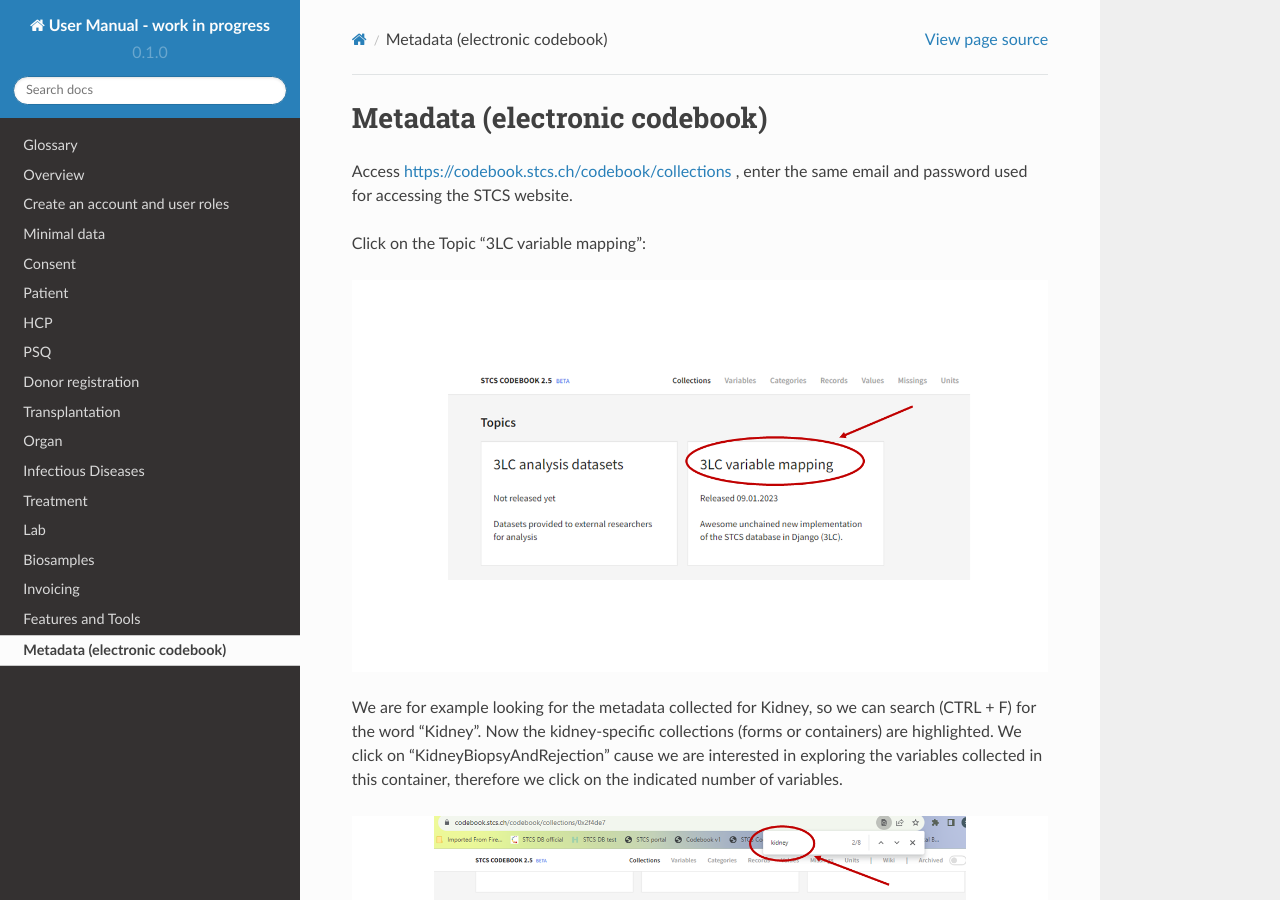
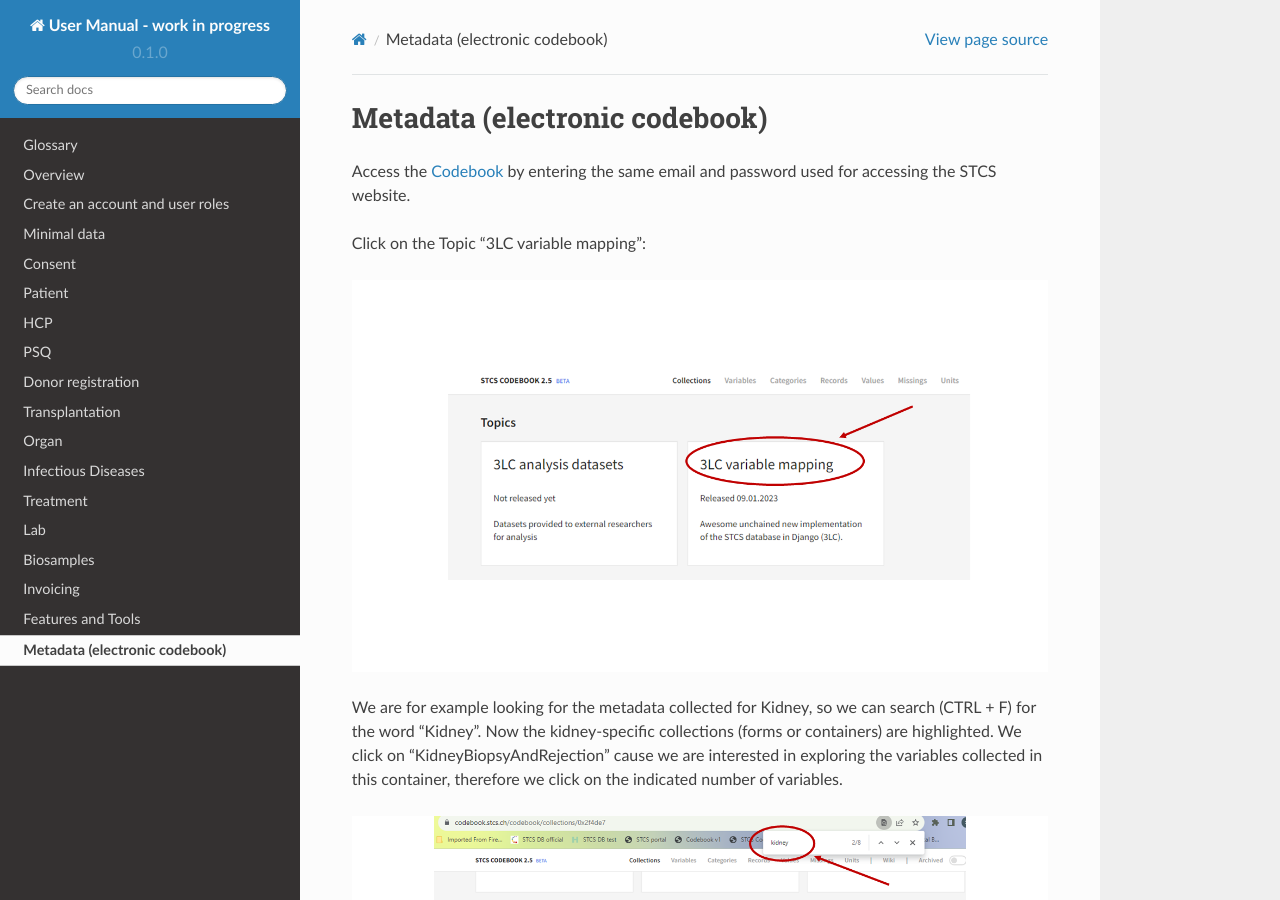
Before and after one commit to swiss-transplant-cohort-study/3LC-user-manual, a Sphinx documentation site: the page built from docs/source/metadata.rst, in a window 1280 px wide and 900 px high. Built offline with Sphinx 7.4.7 and the Read the Docs theme 2.0.0, drawn with Linux system fonts in a browser that asks for light colours.

Commit message:
Update metadata.rst

```diff
--- a/docs/source/metadata.rst
+++ b/docs/source/metadata.rst
@@ -1,7 +1,7 @@
 Metadata (electronic codebook)
-*******************************
+##################################
 
-Access https://codebook.stcs.ch/codebook/collections , enter the same email and password used for accessing the STCS website.
+Access the `Codebook <https://codebook.stcs.ch/codebook/collections>`_ by entering the same email and password used for accessing the STCS website.
 
 Click on the Topic "3LC variable mapping":
 
```
